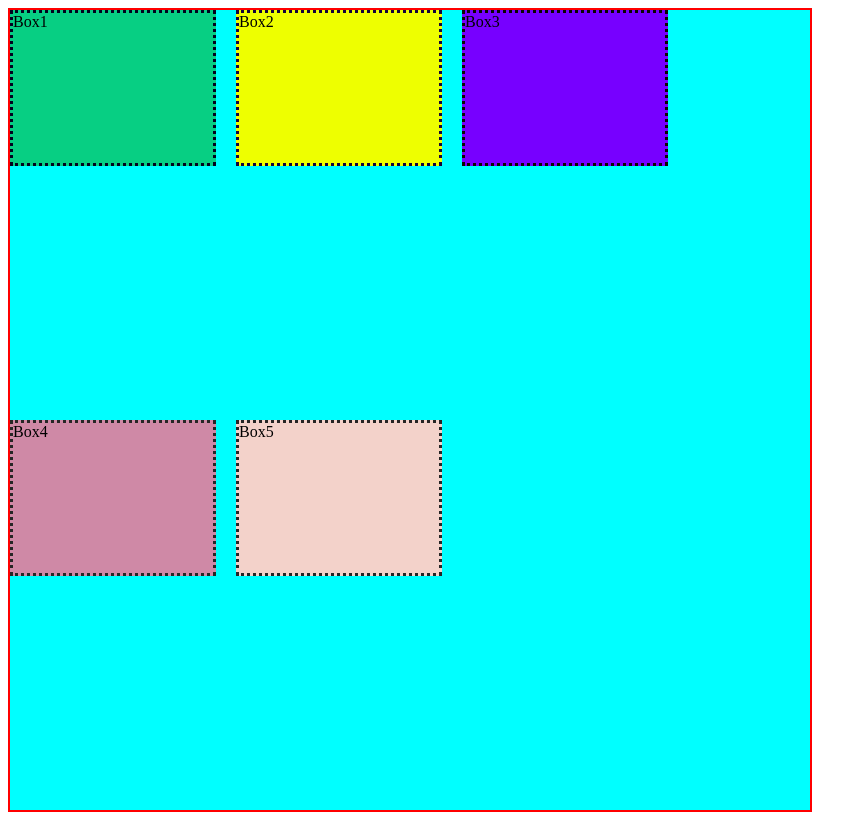
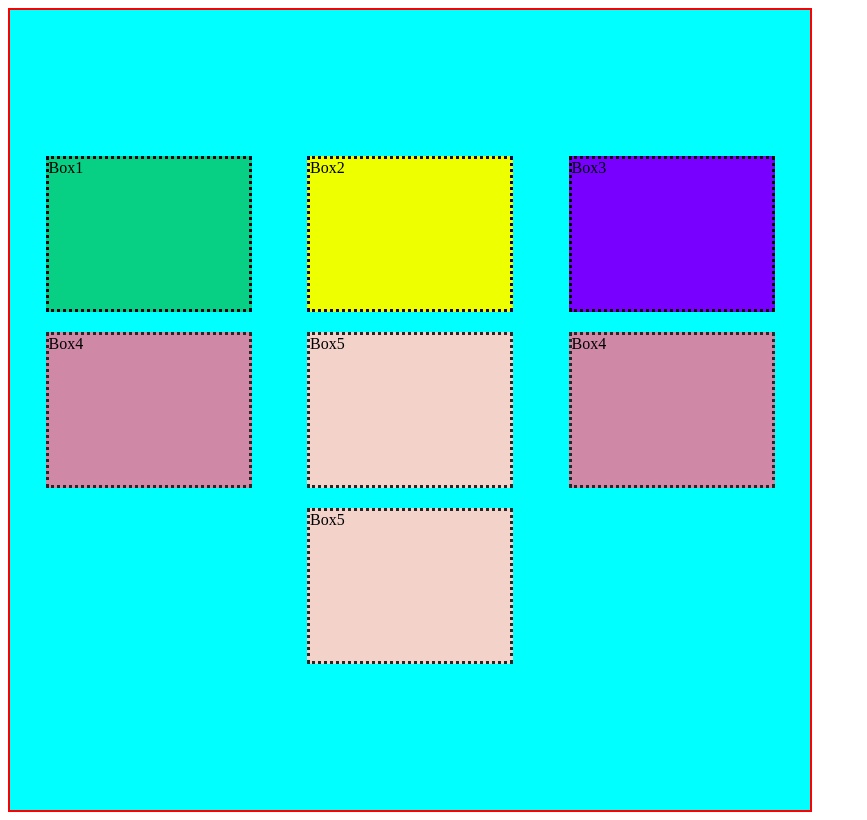
Before and after one commit to satwikteotia/ABES-TOT-FSD2025, a plain HTML site: page day3/flexwork/index.html in a window 1280 px wide. Shown: the whole page, without its empty margins (0-867 px from the left). Drawn offline with Linux system fonts and the light colour scheme.

Commit message:
flexwork2

```diff
--- a/day3/flexwork/flex.css
+++ b/day3/flexwork/flex.css
@@ -7,6 +7,8 @@
     /* flex-direction: column; */
     flex-wrap: wrap;
     gap: 20px;
+    justify-content: space-evenly;
+    align-content: center;
 }
 .box1{
     height:150px;
--- a/day3/flexwork/index.html
+++ b/day3/flexwork/index.html
@@ -13,6 +13,8 @@
   <div class="box3">Box3</div>
   <div class="box4">Box4</div>
   <div class="box5">Box5</div>
+  <div class="box4">Box4</div>
+  <div class="box5">Box5</div>
   </div>
 </body>
 </html>
```
